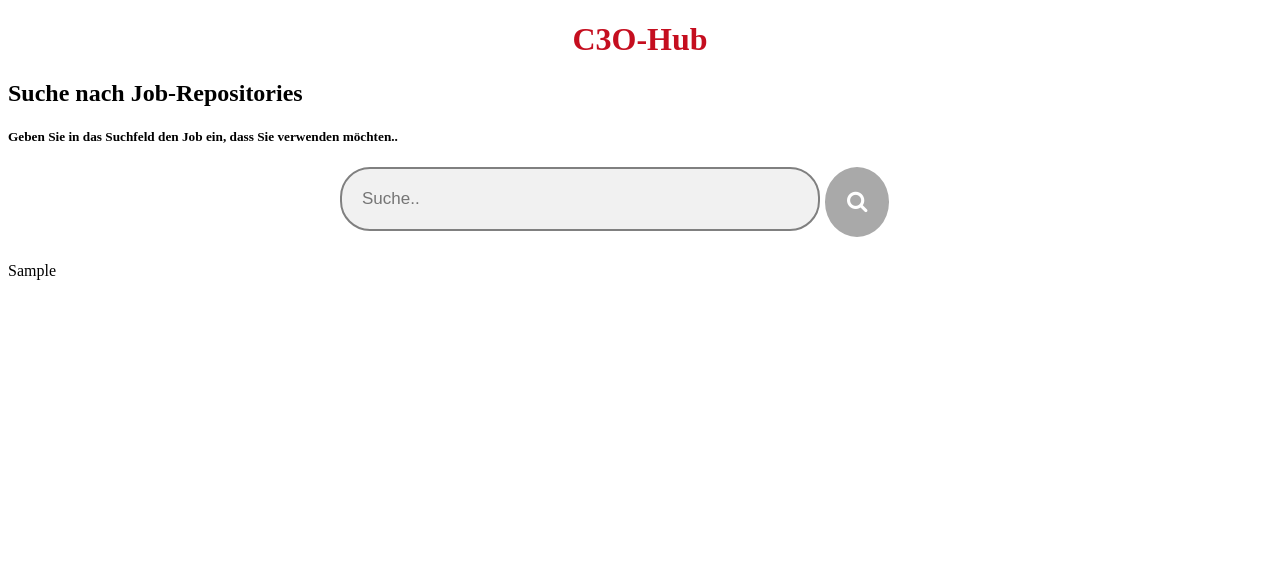
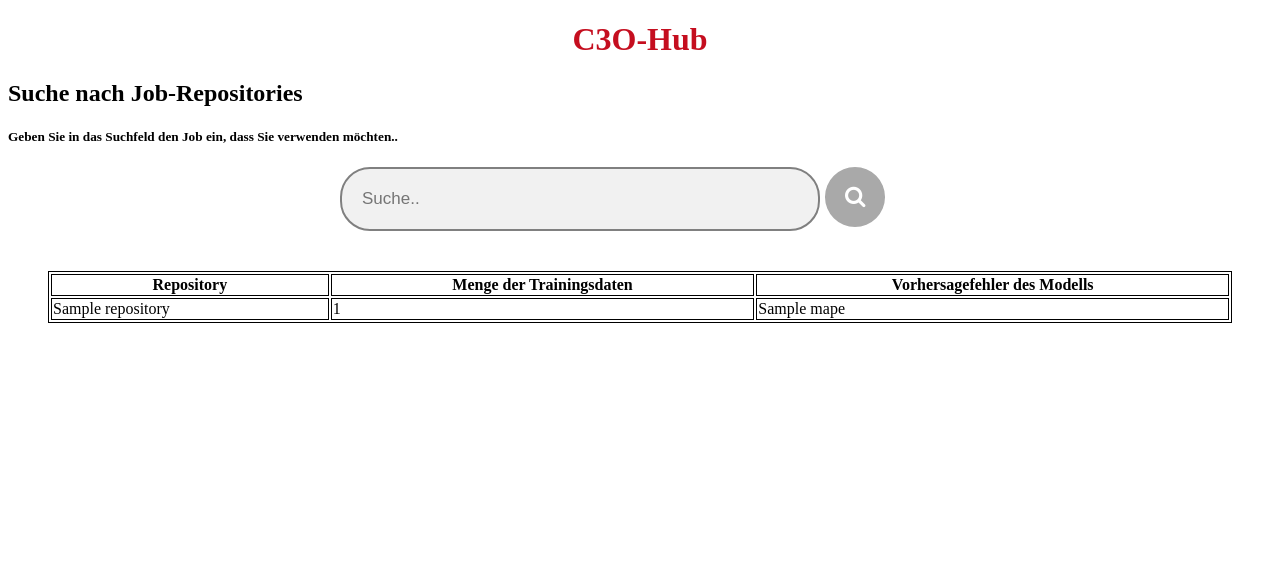
Before and after one commit to RunoXa/c3oHub, a FastAPI app: template templates/table.html in a window 1280 px wide. Shown: the top 563 px of the page. Run offline with FastAPI, Linux system fonts and the light colour scheme; the template is opened without the code that fills it: most values are stand-ins (such as "Sample title", 1, 10 or a date in 2020).

Commit message:
- JSON Daten in einer Tabelle zusammengefasst - Daten erweitert mit Repository, datasize & mape - input value hinzugefügt, um das gesuchte Job immer anzuzeigen - CSS-Anpassungen

```diff
--- a/static/css/index.css
+++ b/static/css/index.css
@@ -24,7 +24,7 @@ form.example input[type=text]:focus {
 
 form.example button {
     float: left;
-    padding: 20px;
+    padding: 15px 18px 15px 18px;
     background: #a9a9a9;
     color: white;
     font-size: 22px;
--- /dev/null
+++ b/static/css/table.css
@@ -0,0 +1,8 @@
+table, th, td {
+    border: 1px solid black;
+}
+
+.dataTable {
+    display: grid;
+    margin: 40px 40px 40px 40px;
+}
--- a/templates/table.html
+++ b/templates/table.html
@@ -3,6 +3,7 @@
 <head>
     <link rel="stylesheet" href="https://cdnjs.cloudflare.com/ajax/libs/font-awesome/4.7.0/css/font-awesome.min.css">
     <link href="{{ url_for('static', path='/css/index.css') }}" rel="stylesheet">
+    <link href="{{ url_for('static', path='/css/table.css') }}" rel="stylesheet">
     <link rel="icon" type="image/png" href="/static/icons/favicon.png"/>
     <meta charset="UTF-8">
     <title>C3O-Hub</title>
@@ -15,14 +16,33 @@
 
 <div>
     <form class="example" action="/submitForm" method="POST">
-        <input type="text" placeholder="Suche.." name="searchJob" required>
+        <label>
+            <input type="text" placeholder="Suche.." name="searchJob" value="{{ searchJob }}" required>
+        </label>
         <button type="submit"><i class="fa fa-search"></i></button>
     </form>
 </div>
 
-<div style="margin-top: 25px">
-    {{ formData }}
+<div class="dataTable">
+    <table>
+        <tr>
+            <th>Repository</th>
+            <th>Menge der Trainingsdaten</th>
+            <th>Vorhersagefehler des Modells</th>
+        </tr>
+        {% for data in formData %}
+        <tr>
+            <td>{{ data.Repository }}</td>
+            <td>{{ data.DataSize }}</td>
+            <td>{{ data.Mape }}</td>
+        </tr>
+        {% endfor %}
+    </table>
 </div>
+
+<!--<div>-->
+<!--    {{ formData }}-->
+<!--</div>-->
 
 <footer class="footer">
     <p id="copyright">&copy; 2021 C3O-Hub | TU-Berlin | Onur Arslan</p>
```
Also changed, not shown: data/data.json (+18 -7 lines).
